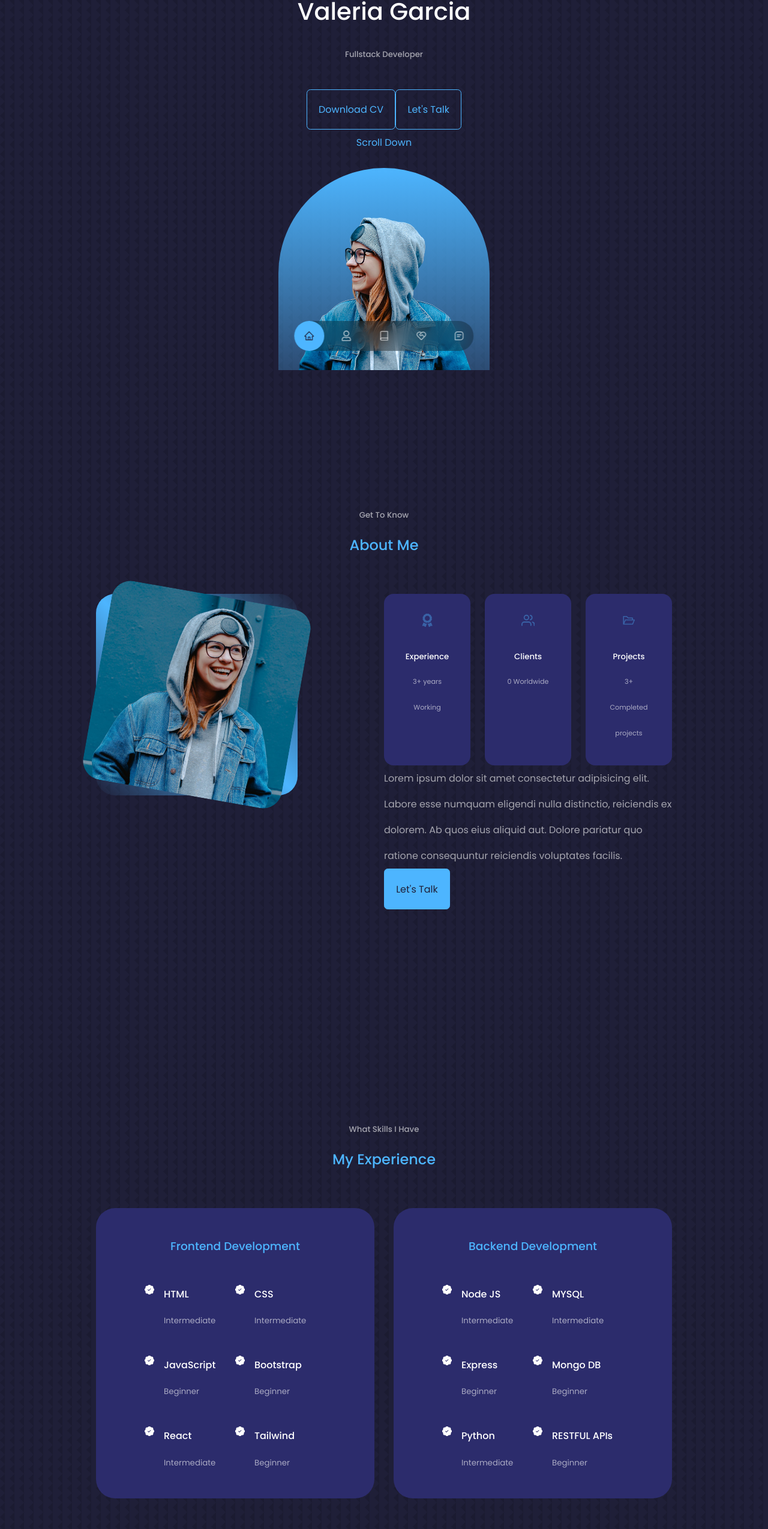
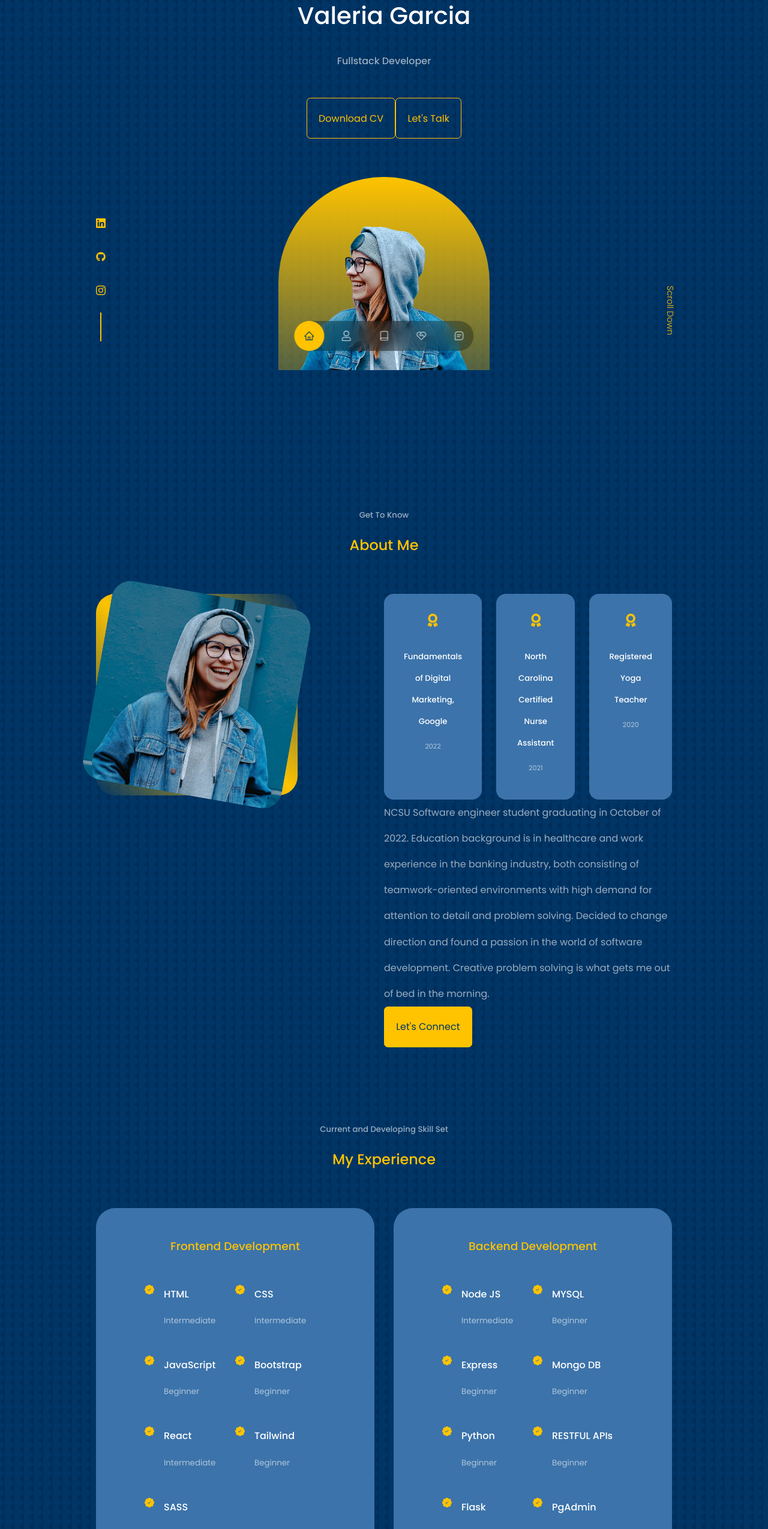
Before and after one commit to valgarciav/react-portfolio-website, a React (Create React App) app: page / in a window 1280 px wide. Shown: the part 183-2732 px from the top of the page at 60% size. Built offline with nearby package versions, Linux system fonts and the light colour scheme; the HTML template or start-up script is replaced by a standard one.

Commit message:
Updated styling
updated theme, icon links and socials

```diff
--- a/src/components/about/About.jsx
+++ b/src/components/about/About.jsx
@@ -2,8 +2,8 @@ import React from "react";
 import "./about.css";
 import ME from "../../assets/me-about.jpg";
 import { FaAward } from "react-icons/fa";
-import { FiUsers } from "react-icons/fi";
-import { AiOutlineFolderOpen } from "react-icons/ai";
+//import { FiUsers } from "react-icons/fi";
+//import { AiOutlineFolderOpen } from "react-icons/ai";
 
 const About = () => {
   return (
@@ -22,32 +22,35 @@ const About = () => {
           <div className="about__cards">
             <article className="about__card">
               <FaAward className="about__icon" />
-              <h5>Experience</h5>
-              <small>3+ years Working </small>
+              <h5>Fundamentals of Digital Marketing, Google</h5>
+              <small>2022</small>
             </article>
 
             <article className="about__card">
-              <FiUsers className="about__icon" />
-              <h5>Clients</h5>
-              <small>0 Worldwide</small>
+              <FaAward className="about__icon" />
+              <h5>North Carolina Certified Nurse Assistant</h5>
+              <small>2021</small>
             </article>
 
             <article className="about__card">
-              <AiOutlineFolderOpen className="about__icon" />
-              <h5>Projects</h5>
-              <small>3+ Completed projects</small>
+              <FaAward className="about__icon" />
+              <h5>Registered Yoga Teacher</h5>
+              <small>2020</small>
             </article>
           </div>
 
           <p>
-            Lorem ipsum dolor sit amet consectetur adipisicing elit. Labore esse
-            numquam eligendi nulla distinctio, reiciendis ex dolorem. Ab quos
-            eius aliquid aut. Dolore pariatur quo ratione consequuntur
-            reiciendis voluptates facilis.
+            NCSU Software engineer student graduating in October of 2022.
+            Education background is in healthcare and work experience in the
+            banking industry, both consisting of teamwork-oriented environments
+            with high demand for attention to detail and problem solving.
+            Decided to change direction and found a passion in the world of
+            software development. Creative problem solving is what gets me out
+            of bed in the morning.
           </p>
           <a href="#contact" className="btn btn-primary">
             {" "}
-            Let's Talk
+            Let's Connect
           </a>
         </div>
       </div>
--- a/src/components/about/about.css
+++ b/src/components/about/about.css
@@ -51,7 +51,7 @@
 }
 
 .about__icon {
-  color: var(--color-primary-variant);
+  color: var(--color-primary);
   font-size: 1.4rem;
   margin-bottom: 1rem;
 }
--- a/src/components/experience/Experience.jsx
+++ b/src/components/experience/Experience.jsx
@@ -1,60 +1,66 @@
 import React from "react";
 import "./experience.css";
-import {BsFillPatchCheckFill} from 'react-icons/bs'
+import { BsFillPatchCheckFill } from "react-icons/bs";
 
 const Experience = () => {
   return (
-    <section id='experience'>
-      <h5> What Skills I Have</h5>
+    <section id="experience">
+      <h5> Current and Developing Skill Set</h5>
       <h2>My Experience</h2>
 
-      <div className='container experience__container'>
+      <div className="container experience__container">
         <div className="experience__fontend">
           <h3>Frontend Development</h3>
           <div className="experience__content">
-          <article className='experience__details'>
-            <BsFillPatchCheckFill className='experience__details-icon' />
+            <article className="experience__details">
+              <BsFillPatchCheckFill className="experience__details-icon" />
               <div>
                 <h4>HTML</h4>
                 <small className="text-light">Intermediate</small>
               </div>
             </article>
-            <article className='experience__details'>
-            <BsFillPatchCheckFill className='experience__details-icon'/>
+            <article className="experience__details">
+              <BsFillPatchCheckFill className="experience__details-icon" />
               <div>
                 <h4>CSS</h4>
-            <small className='text-light'>Intermediate</small>
+                <small className="text-light">Intermediate</small>
               </div>
             </article>
-            <article className='experience__details'>
-            <BsFillPatchCheckFill className='experience__details-icon'/>
+            <article className="experience__details">
+              <BsFillPatchCheckFill className="experience__details-icon" />
               <div>
                 <h4>JavaScript</h4>
-            <small className='text-light'>Beginner</small>
+                <small className="text-light">Beginner</small>
               </div>
             </article>
-            <article className='experience__details'>
-            <BsFillPatchCheckFill className='experience__details-icon'/>
+            <article className="experience__details">
+              <BsFillPatchCheckFill className="experience__details-icon" />
               <div>
                 <h4>Bootstrap</h4>
-            <small className='text-light'>Beginner</small>
+                <small className="text-light">Beginner</small>
               </div>
             </article>
-            <article className='experience__details'>
-            <BsFillPatchCheckFill className='experience__details-icon'/>
+            <article className="experience__details">
+              <BsFillPatchCheckFill className="experience__details-icon" />
               <div>
                 <h4>React</h4>
-            <small className='text-light'>Intermediate</small>
+                <small className="text-light">Intermediate</small>
               </div>
             </article>
-            <article className='experience__details'>
-            <BsFillPatchCheckFill className='experience__details-icon'/>
+            <article className="experience__details">
+              <BsFillPatchCheckFill className="experience__details-icon" />
               <div>
                 <h4>Tailwind</h4>
-            <small className='text-light'>Beginner</small>
+                <small className="text-light">Beginner</small>
               </div>
             </article>
-
+            <article className="experience__details">
+              <BsFillPatchCheckFill className="experience__details-icon" />
+              <div>
+                <h4>SASS</h4>
+                <small className="text-light">Beginner</small>
+              </div>
+            </article>
           </div>
         </div>
         {/*END OF FRONTEND DIV*/}
@@ -62,58 +68,65 @@ const Experience = () => {
         <div className="experience__backend">
           <h3>Backend Development</h3>
           <div className="experience__content">
-          <article className='experience__details'>
-            <BsFillPatchCheckFill className='experience__details-icon'/>
+            <article className="experience__details">
+              <BsFillPatchCheckFill className="experience__details-icon" />
               <div>
-            <h4>Node JS
-            </h4>
+                <h4>Node JS</h4>
                 <small className="text-light">Intermediate</small>
               </div>
             </article>
-            <article className='experience__details'>
-            <BsFillPatchCheckFill className='experience__details-icon'/>
+            <article className="experience__details">
+              <BsFillPatchCheckFill className="experience__details-icon" />
               <div>
                 <h4>MYSQL</h4>
-            <small className='text-light'>Intermediate</small>
+                <small className="text-light">Beginner</small>
               </div>
             </article>
-            <article className='experience__details'>
-            <BsFillPatchCheckFill className='experience__details-icon'/>
+            <article className="experience__details">
+              <BsFillPatchCheckFill className="experience__details-icon" />
               <div>
                 <h4>Express</h4>
-            <small className='text-light'>Beginner</small>
+                <small className="text-light">Beginner</small>
               </div>
             </article>
-            <article className='experience__details'>
-            <BsFillPatchCheckFill className='experience__details-icon'/>
+            <article className="experience__details">
+              <BsFillPatchCheckFill className="experience__details-icon" />
               <div>
                 <h4>Mongo DB</h4>
-            <small className='text-light'>Beginner</small>
+                <small className="text-light">Beginner</small>
               </div>
             </article>
-            <article className='experience__details'>
-            <BsFillPatchCheckFill className='experience__details-icon'/>
+            <article className="experience__details">
+              <BsFillPatchCheckFill className="experience__details-icon" />
               <div>
                 <h4>Python</h4>
-            <small className='text-light'>Intermediate</small>
+                <small className="text-light">Beginner</small>
               </div>
             </article>
-            <article className='experience__details'>
-            <BsFillPatchCheckFill className='experience__details-icon'/>
+            <article className="experience__details">
+              <BsFillPatchCheckFill className="experience__details-icon" />
               <div>
                 <h4>RESTFUL APIs</h4>
-            <small className='text-light'>Beginner</small>
+                <small className="text-light">Beginner</small>
+              </div>
+            </article>
+            <article className="experience__details">
+              <BsFillPatchCheckFill className="experience__details-icon" />
+              <div>
+                <h4>Flask</h4>
+                <small className="text-light">Beginner</small>
+              </div>
+            </article>
+            <article className="experience__details">
+              <BsFillPatchCheckFill className="experience__details-icon" />
+              <div>
+                <h4>PgAdmin</h4>
+                <small className="text-light">Beginner</small>
               </div>
             </article>
           </div>
-
         </div>
-
-
-
-
       </div>
-
     </section>
   );
 };
--- a/src/components/experience/experience.css
+++ b/src/components/experience/experience.css
@@ -36,6 +36,7 @@
 
 .experience__details-icon {
   margin-top: 6px;
+  color: var(--color-primary);
 }
 
 /* ==== media queries for medium devices ==== */
--- a/src/components/footer/Footer.jsx
+++ b/src/components/footer/Footer.jsx
@@ -32,10 +32,10 @@ const Footer = () => {
       </ul>
 
       <div className="footer__socials">
-        <a href="https://instagram.com">
+        <a href="https://www.instagram.com/valgarcia_v/">
           <BsInstagram />
         </a>
-        <a href="https://twitter.com">
+        <a href="https://twitter.com/thatssovaleriaa">
           <BsTwitter />
         </a>
       </div>
--- a/src/components/header/Header.jsx
+++ b/src/components/header/Header.jsx
@@ -8,14 +8,15 @@ const Header = () => {
   return (
     <header>
       <div className="container header_container">
-        <h5> Hello I'm</h5>
+        <h4> Hello I'm</h4>
         <h1>Valeria Garcia</h1>
-        <h5 className="text-light">Fullstack Developer</h5>
+        <h4 className="text-light">Fullstack Developer</h4>
         <CTA />
         <HeaderSocials />
         <div className="me">
           <img src={ME} alt="" />
         </div>
+
         <a href="#contact" className="scroll_down">
           Scroll Down
         </a>
--- a/src/components/header/HeaderSocials.jsx
+++ b/src/components/header/HeaderSocials.jsx
@@ -5,14 +5,14 @@ import { BsInstagram } from "react-icons/bs";
 
 const HeaderSocials = () => {
   return (
-    <div className="header__socials">
-      <a href="https://linkedin.com" target="_blank">
+    <div className="header_socials">
+      <a href="https://www.linkedin.com/in/valeria-garciav/" target="_blank">
         <BsLinkedin />
       </a>
-      <a href="https://github.com" target="_blank">
+      <a href="https://github.com/valgarciav" target="_blank">
         <FaGithub />
       </a>
-      <a href="https://instagram.com" target="_blank">
+      <a href="https://www.instagram.com/valgarcia_v/" target="_blank">
         <BsInstagram />
       </a>
     </div>
--- a/src/components/header/header.css
+++ b/src/components/header/header.css
@@ -20,7 +20,7 @@ header {
 }
 
 /* --HEADER SOCIALS-- */
-.header__socials {
+.header_socials {
   display: flex;
   flex-direction: column;
   align-items: center;
@@ -29,11 +29,12 @@ header {
   left: 0;
   bottom: 3rem;
 }
+
 /* --LINE under HEADER SOCIALS-- */
-.header__socials::after {
+.header_socials::after {
   content: "";
-  width: 1px;
-  height: 2rem;
+  width: 2px;
+  height: 3rem;
   background: var(--color-primary);
 }
 
@@ -52,9 +53,9 @@ header {
 }
 
 /* --SCROLL -- */
-.scroll__down {
+.scroll_down {
   position: absolute;
-  right: -23rem;
+  right: -2.3rem;
   bottom: 5rem;
   transform: rotate(90deg);
   font-weight: 300;
--- a/src/components/services/Services.jsx
+++ b/src/components/services/Services.jsx
@@ -6,28 +6,31 @@ const Services = () => {
   return (
     <section id="services">
       <h5> What I Offer</h5>
-      <h2>Services</h2>
+      <h2>Work Expereince</h2>
 
       <div className="container services__container">
         <article className="service">
           <div className="service__head">
-            <h3> UI/UX Design </h3>
+            <h3>Monitech, Ignition Interlock, Reporting Specialist</h3>
           </div>
 
           <ul className="service__list">
             <li>
               <BsCheckLg className="service__list-icon" />
-              <p> Lorem ipsum dolor sit amet consectetur adipisicing elit.</p>
+              <p>Report compliance and needed records to different states.</p>
             </li>
 
             <li>
               <BsCheckLg className="service__list-icon" />
-              <p> Lorem ipsum dolor sit amet consectetur adipisicing elit.</p>
+              <p>
+                Maintain communication between state, DMV, and client to ensure
+                clients on the program are meeting state requirements.
+              </p>
             </li>
 
             <li>
               <BsCheckLg className="service__list-icon" />
-              <p> Lorem ipsum dolor sit amet consectetur adipisicing elit.</p>
+              <p>Analyzed reports and violations with proper judgement.</p>
             </li>
 
             <li>
@@ -42,11 +45,11 @@ const Services = () => {
           </ul>
         </article>
 
-        {/* END OF UX/UI*/}
+        {/* END OF Monitech*/}
 
         <article className="service">
           <div className="service__head">
-            <h3>Web Development </h3>
+            <h3>Wells Fargo, Teller</h3>
           </div>
 
           <ul className="service__list">
@@ -81,11 +84,11 @@ const Services = () => {
             </li>
           </ul>
         </article>
-        {/*END OF WEB DEVELOPMENT*/}
+        {/*END OF WELLS FARGO*/}
 
         <article className="service">
           <div className="service__head">
-            <h3>Content Creation</h3>
+            <h3>Brown Wynne Funeral Home, Call Center Rep</h3>
           </div>
 
           <ul className="service__list">
--- a/src/index.css
+++ b/src/index.css
@@ -10,9 +10,9 @@
   text-decoration: none;
 }
 :root {
-  --color-bg: #1f1f38;
-  --color-bg-variant: #2c2c6c;
-  --color-primary: #4db5ff;
+  --color-bg: #003566;
+  --color-bg-variant: #3c73aa;
+  --color-primary: #FFC300;
   --color-primary-variant: rgba(77, 181, 255, 0.4);
   --color-white: #fff;
   --color-light: rgba(255, 255, 255, 0.6);
```
Lines whose indentation alone changed are shown as unchanged.
